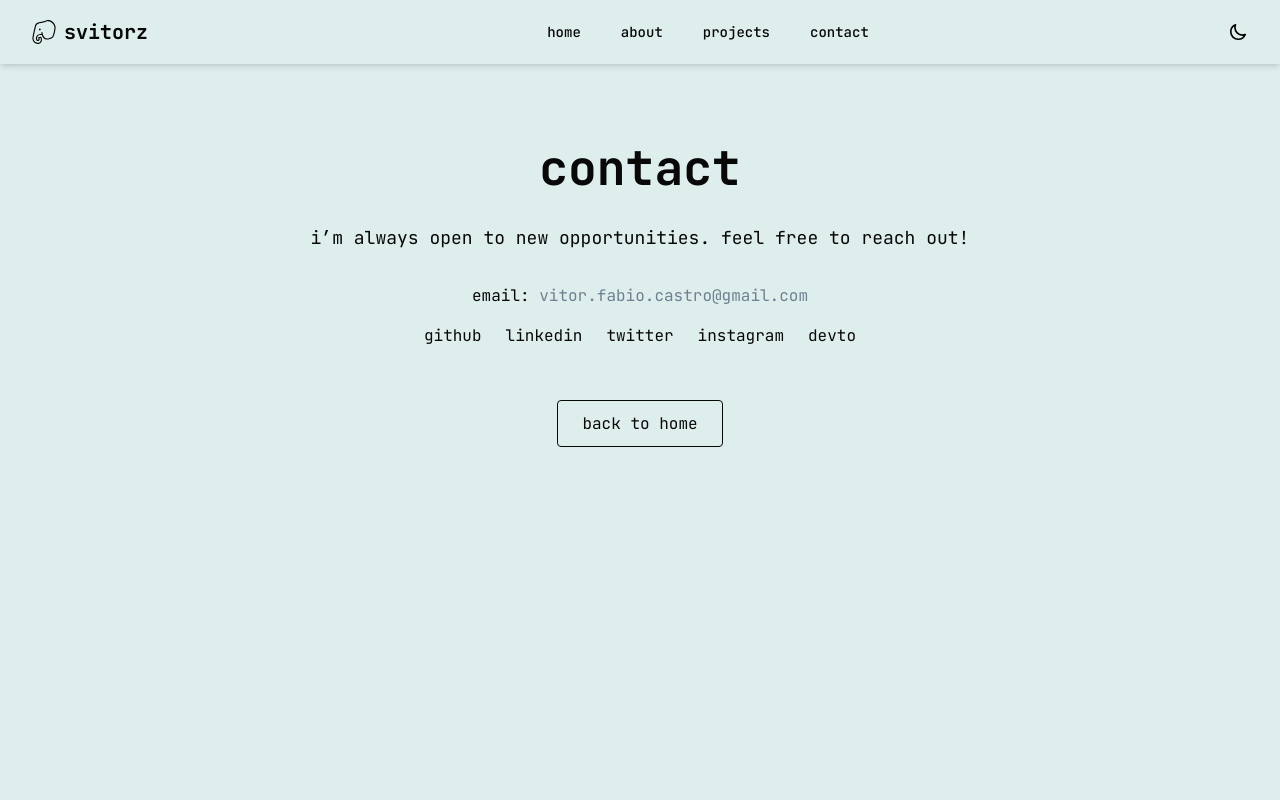
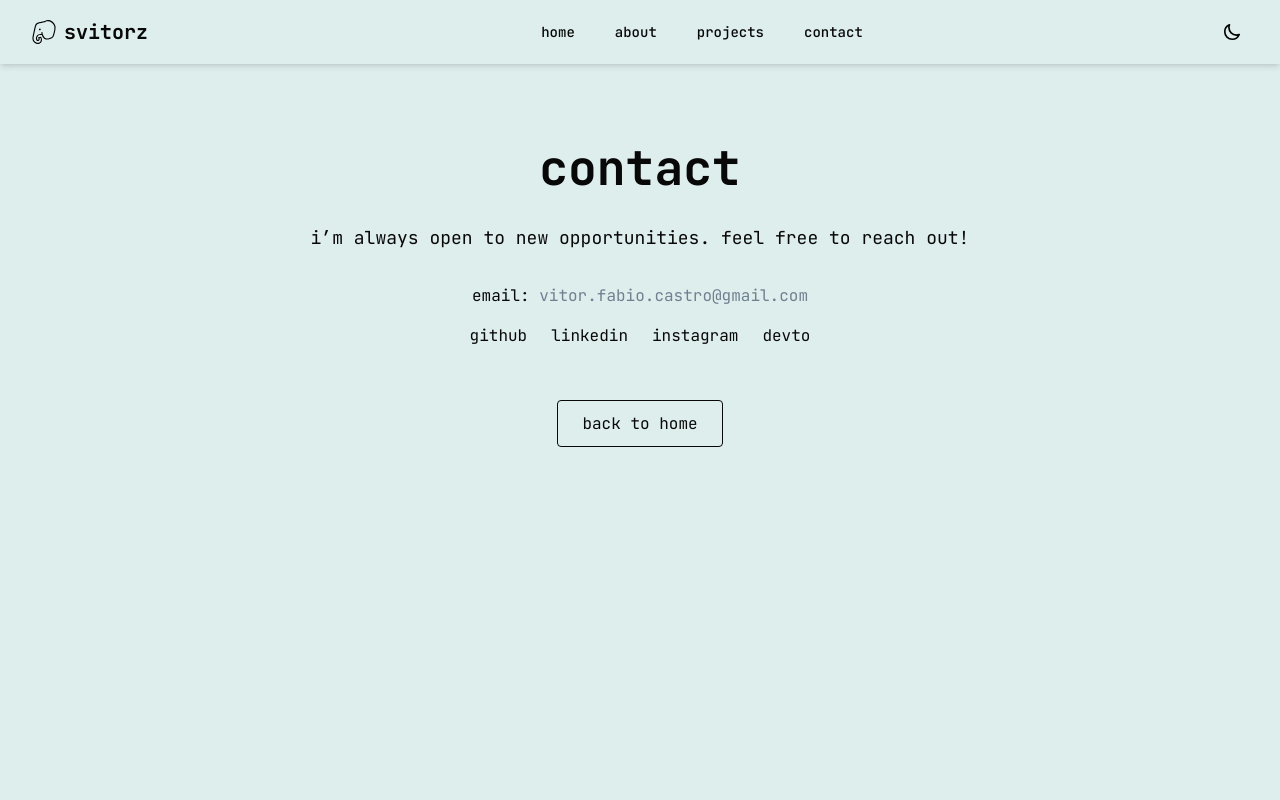
Before and after one commit to svitorz/svitorz.github.io, a Vue app: page /contact in a window 1280 px wide. Shown: the top 800 px of the page. Built offline with nearby package versions, Linux system fonts and the light colour scheme.

Commit message:
fix: fixing animations on theme toggle and remove twitter from contact

```diff
--- a/src/components/Navigation.vue
+++ b/src/components/Navigation.vue
@@ -26,22 +26,24 @@ const isMenuOpen = ref(false);
 
         <div class="hidden md:block">
           <div class="ml-10 flex items-baseline space-x-4">
-            <router-link to="/" class="px-3 py-2 rounded-md text-sm font-medium"
+            <router-link
+              to="/"
+              class="px-3 py-2 rounded-md text-sm font-medium hover:underline"
               >Home</router-link
             >
             <router-link
               to="/about"
-              class="px-3 py-2 rounded-md text-sm font-medium"
+              class="px-3 py-2 rounded-md text-sm font-medium hover:underline"
               >About</router-link
             >
             <router-link
               to="/projects"
-              class="px-3 py-2 rounded-md text-sm font-medium"
+              class="px-3 py-2 rounded-md text-sm font-medium hover:underline"
               >Projects</router-link
             >
             <router-link
               to="/contact"
-              class="px-3 py-2 rounded-md text-sm font-medium"
+              class="px-3 py-2 rounded-md text-sm font-medium hover:underline"
               >Contact</router-link
             >
           </div>
@@ -101,25 +103,25 @@ const isMenuOpen = ref(false);
         <router-link
           @click="isMenuOpen = false"
           to="/"
-          class="block px-3 py-2 rounded-md text-base font-medium"
+          class="block px-3 py-2 rounded-md text-base font-medium hover:underline"
           >Home</router-link
         >
         <router-link
           @click="isMenuOpen = false"
           to="/about"
-          class="block px-3 py-2 rounded-md text-base font-medium"
+          class="block px-3 py-2 rounded-md text-base font-medium hover:underline"
           >About</router-link
         >
         <router-link
           @click="isMenuOpen = false"
           to="/projects"
-          class="block px-3 py-2 rounded-md text-base font-medium"
+          class="block px-3 py-2 rounded-md text-base font-medium hover:underline"
           >Projects</router-link
         >
         <router-link
           @click="isMenuOpen = false"
           to="/contact"
-          class="block px-3 py-2 rounded-md text-base font-medium"
+          class="block px-3 py-2 rounded-md text-base font-medium hover:underline"
           >Contact</router-link
         >
       </div>
--- a/src/components/ThemeToggle.vue
+++ b/src/components/ThemeToggle.vue
@@ -6,10 +6,18 @@ const toggleDark = useToggle(isDark);
 </script>
 <template>
   <div class="flex items-center justify-center">
-    <button @click="toggleDark()">
-      <Transition>
-        <img rel="icon" src="/moon.svg" class="w-5 h-5" v-if="!isDark" />
-        <img rel="icon" src="/sun.svg" class="w-5 h-5 invert" v-else />
+    <button
+      @click="toggleDark()"
+      class="relative w-8 h-8 flex items-center justify-center"
+    >
+      <Transition mode="out-in">
+        <img
+          rel="icon"
+          src="/moon.svg"
+          class="absolute w-5 h-5"
+          v-if="!isDark"
+        />
+        <img rel="icon" src="/sun.svg" class="absolute w-5 h-5 invert" v-else />
       </Transition>
     </button>
   </div>
--- a/src/views/Contact.vue
+++ b/src/views/Contact.vue
@@ -39,14 +39,6 @@ import StyledButton from "../components/Buttons/StyledButton.vue";
             LinkedIn
           </a>
           <a
-            href="https://twitter.com/svitorz"
-            target="_blank"
-            rel="noopener"
-            class="hover:text-lack-cyan"
-          >
-            Twitter
-          </a>
-          <a
             href="https://instagram.com/svitorz"
             target="_blank"
             rel="noopener"
--- a/src/views/Projects.vue
+++ b/src/views/Projects.vue
@@ -101,7 +101,7 @@ const pinnedRepos = [
   {
     name: "meeting faces",
     description: "Trabalho de Conclusão de Curso - 2024 ",
-    url: "https://github.com/dotfiles/meetingfaces",
+    url: "https://github.com/svitorz/meetingfaces",
     image: "/meetingfaces.png",
     stars: 80,
     forks: 10,
```
